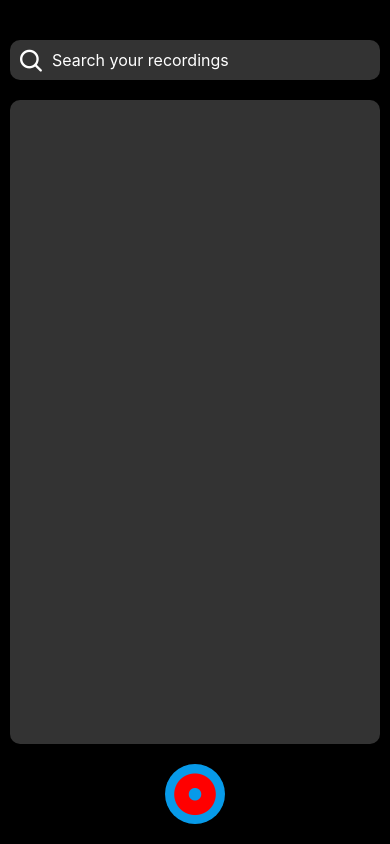
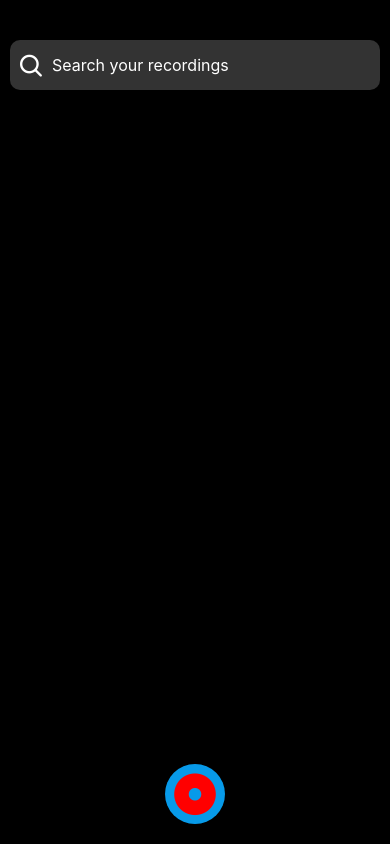
Before and after one commit to Oscarpoco/recording-app, a React Native app: screen / in a window 390 px wide. Built offline with nearby package versions, Linux system fonts and the light colour scheme.

Commit message:
I updated my recording list component with fetching items from local storage

```diff
--- a/App.js
+++ b/App.js
@@ -1,5 +1,5 @@
 import { StatusBar } from 'expo-status-bar';
-import { StyleSheet, Text, View } from 'react-native';
+import { StyleSheet, Animated  } from 'react-native';
 import { SafeAreaView } from 'react-native';
 
 // CUSTOM SCREENS
@@ -13,15 +13,55 @@ import Play from './screens/PlayingAudio';
 
 // USE STATE
 
-import { useState } from 'react';
+import { useState, useEffect, useRef } from 'react';
 
 // ENDS
+
+// EXPO
+import AsyncStorage from '@react-native-async-storage/async-storage';
 
 export default function App() {
 
   // STATES
 
-  const [view, setView] = useState('play');
+  const [recordings, setRecordings] = useState([]);
+  const [view, setView] = useState('splash');
+  const opacity = useRef(new Animated.Value(1)).current;
+
+  // ENDS
+
+  // FETCH RECORDINGS
+  useEffect(() => {
+
+    const loadRecordings = async () => {
+      try {
+        const keys = await AsyncStorage.getAllKeys();
+        const recordingsData = await AsyncStorage.multiGet(keys);
+
+        const recordings = recordingsData.map(([key, value]) => {
+          const recording = JSON.parse(value);
+          return { ...recording, key };
+        });
+
+        setRecordings(recordings);
+      } catch (error) {
+        console.error('Failed to load recordings', error);
+        Alert.alert('Error', 'Failed to load recordings.');
+      }
+    };
+
+    loadRecordings();
+  }, []);
+  // ENDS
+
+  // USE EFFECT TO AUTOMATICALLY CHANGE VIEW AFTER 2 SECONDS
+  useEffect(() => {
+    const timer = setTimeout(() => {
+      setView('play');
+    }, 2000);
+
+    return () => clearTimeout(timer);
+  }, []);
 
   // ENDS
 
@@ -29,34 +69,61 @@ export default function App() {
   // FUNCTION TO MANIPULATE THE VIEW STATE
 
   const changeView = (view) => {
-    setView(view);
-    }
+
+
+    Animated.timing(opacity, {
+      toValue: 0,
+      duration: 300,
+      useNativeDriver: true,
+    }).start(() => {
+
+
+      setView(view);
+      Animated.timing(opacity, {
+        toValue: 1,
+        duration: 300,
+        useNativeDriver: true,
+      }).start();
+    });
+  };
 
   // ENDS
 
   return (
 
     <SafeAreaView style={styles.container}>
+      <Animated.View style={[styles.container, { opacity }]}>
 
         {/* RENDERING SCREENS */}
 
-          {
-            view === 'splash' ? (<Splash/>) // SPLASH SCREEN
+        {view === 'splash' ? (
+          <Splash />
 
-          : view === 'record' ? (<Record/>) // RECORD SCREEN
 
-          : view === 'recording' ? (<Recordings/>) // RECORDINGS SCREEN
+        ) : view === 'record' ? (
+          <Record
+            changeView={changeView}
+          />
 
-          : (<Play/>) //PLAY SCREEN
 
-          }
+        ) : view === 'recording' ? (
+          <Recordings
+            changeView={changeView}
+          />
 
-        {/* ENDS */}
+
+        ) : (
+          <Play
+            changeView={changeView}
+            recordings={recordings}
+          />
+        )}
+
 
         {/* STATUSBAR */}
-          <StatusBar style="light" />
-        {/* ENDS */}
+        <StatusBar style="light" />
 
+      </Animated.View>
     </SafeAreaView>
   );
 }
--- a/package.json
+++ b/package.json
@@ -18,7 +18,9 @@
     "react-native": "0.76.1",
     "react-native-progress": "^5.0.1",
     "react-native-vector-icons": "^10.2.0",
-    "react-native-web": "~0.19.13"
+    "react-native-web": "~0.19.13",
+    "@react-native-async-storage/async-storage": "1.23.1",
+    "expo-av": "~15.0.1"
   },
   "devDependencies": {
     "@babel/core": "^7.20.0"
--- a/screens/PlayingAudio.js
+++ b/screens/PlayingAudio.js
@@ -1,51 +1,97 @@
+import
+{
+     StyleSheet,
+     TextInput,
+     View,
+     ScrollView,
+     Pressable,
+     Text,
+     Alert,
+     Keyboard,
+     KeyboardAvoidingView
 
-import { StyleSheet, TextInput, View, ScrollView } from 'react-native';
+} from 'react-native';
+import React, { useEffect, useState } from 'react';
 
 // ICONS
 import MaterialCommunityIcons from 'react-native-vector-icons/MaterialCommunityIcons';
 import Octicons from 'react-native-vector-icons/Octicons';
+import FontAwesome6 from 'react-native-vector-icons/FontAwesome6';
 
-export default function Play() {
+// EXPO
+import { Audio } from 'expo-av';
+
+export default function Play({ changeView, recordings }) {
+  const [sound, setSound] = useState();
+
+
+  // Function to play the recording
+  const playRecording = async (fileUri) => {
+    try {
+      sound = await Audio.Sound.createAsync(
+        { uri: fileUri }
+      );
+      setSound(sound);
+      await sound.playAsync();
+    } catch (error) {
+      console.error('Error playing the recording', error);
+      Alert.alert('Error', 'Failed to play the recording.');
+    }
+  };
+
   return (
-    <View style={styles.allRecordingsParent}>
+
+        <View style={styles.allRecordingsParent}>
 
         {/* TOP NAVIGATION */}
         <View style={styles.searchParent}>
             <Octicons name="search" size={25} color="#fff" />
             <TextInput
-            placeholder='Search your recordings'
+            placeholder="Search your recordings"
             placeholderTextColor="#fff"
             selectionColor="#333"
-            style={styles.searchInput}>
-            </TextInput>
+            style={styles.searchInput}
+            />
         </View>
         {/* TOP NAVIGATION ENDS */}
 
         {/* ALL RECORDINGS */}
-
         <View style={styles.myRecordings}>
-            <ScrollView>
-
+            <ScrollView style={styles.list}>
+            {recordings.map((recording) => (
+                <Pressable key={recording.key} >
+                <View style={styles.recordingItem}>
+                    <Text style={styles.recordingText}>{recording.title}</Text>
+                    <Text style={styles.recordingDuration}>
+                    {new Date(recording.duration * 1000).toISOString().substr(11, 8)}
+                    </Text>
+                    <Pressable style={styles.playButton}>
+                        {/* <FontAwesome6 name="trash-alt" size={20} color="#fff" /> */}
+                        <FontAwesome6 name="play" size={20} color="#fff" onPress={() => playRecording(recording.fileUri)}/>
+                    </Pressable>
+                </View>
+                </Pressable>
+            ))}
             </ScrollView>
         </View>
         {/* ENDS */}
 
         {/* RECORD BUTTON */}
-        <View style = {styles.navSibling}>
+        <Pressable onPress={() => changeView('record')}>
+            <View style={styles.navSibling}>
             <MaterialCommunityIcons name="record-circle" size={50} color="#FF0000" />
+            </View>
+        </Pressable>
+        {/* ENDS */}
         </View>
-        {/* ENDS */}
-    </View>
+
   );
 }
 
-
 // STYLING
 const styles = StyleSheet.create({
-
-    // PARENT CONTAINER
-  allRecordingsParent:
-  {
+  // PARENT CONTAINER
+  allRecordingsParent: {
     flex: 1,
     width: '100%',
     flexDirection: 'column',
@@ -56,21 +102,17 @@ const styles = StyleSheet.create({
     paddingVertical: 20,
     paddingHorizontal: 10,
   },
-    //   ENDS
-
-    // NAV SIBLING
-  navSibling:
-  {
-    width: 60 , height: 60,
+  // NAV SIBLING
+  navSibling: {
+    width: 60,
+    height: 60,
     borderRadius: 50,
     backgroundColor: '#079AE9',
     justifyContent: 'center',
     alignItems: 'center',
   },
-
-  //   SEARCH
-  searchParent:
-  {
+  // SEARCH
+  searchParent: {
     width: '100%',
     backgroundColor: '#333',
     flexDirection: 'row',
@@ -78,28 +120,53 @@ const styles = StyleSheet.create({
     alignItems: 'center',
     marginTop: 20,
     padding: 10,
-    paddingVertical: 0,
+    paddingVertical: 5,
     borderRadius: 10,
-    gap: 10
+    gap: 10,
   },
-
-  searchInput:
-  {
-    fontSize:16,
-    width: '85%', height: 40,
+  searchInput: {
+    fontSize: 16,
+    width: '85%',
+    height: 40,
     textAlignVertical: 'center',
   },
 
-  myRecordings:
-  {
+//   RECORDING LIST
+  myRecordings: {
     height: '80%',
     width: '100%',
-    backgroundColor: '#333',
     flexDirection: 'column',
     justifyContent: 'flex-start',
     alignItems: 'center',
-    gap: 5,
+    gap: 10,
     borderRadius: 10,
+  },
+  recordingItem:
+  {
+    backgroundColor: '#444',
+    padding: 10,
+    width: '100%',
+    borderRadius: 10,
+    marginBottom: 10,
+    position: 'relative'
+  },
+  recordingText:
+  {
+    color: '#fff',
+    fontSize: 18,
+    fontWeight: 'bold',
+  },
+  recordingDuration:
+  {
+    color: '#ccc',
+    fontSize: 14,
+  },
+
+  playButton:
+  {
+    position: 'absolute',
+    right: 20,
+    top: 20,
   }
 
 });
--- a/screens/RecordScreen.js
+++ b/screens/RecordScreen.js
@@ -1,22 +1,100 @@
 
-import { StyleSheet, Text, View, Pressable, TextInput } from 'react-native';
+import { StyleSheet, Text, View, Pressable, TextInput, Alert } from 'react-native';
+
+// REACT
+import { useState, useRef  } from 'react';
+import AsyncStorage from '@react-native-async-storage/async-storage';
+
 
 // ICONS
+import Ionicons from 'react-native-vector-icons/Ionicons';
 import Entypo from 'react-native-vector-icons/Entypo';
 import MaterialIcons from 'react-native-vector-icons/MaterialIcons';
 import MaterialCommunityIcons from 'react-native-vector-icons/MaterialCommunityIcons';
 
-export default function Record() {
+export default function Record({changeView}) {
+    // STATE
+    const [title, setTitle] = useState('');
+    const [isRecording, setIsRecording] = useState(false);
+    const [time, setTime] = useState(0);
+    const intervalRef = useRef(null);
+
+     // Start recording function
+  const startRecording = () => {
+    if (!title) {
+      Alert.alert("Please enter a title to start recording.");
+      return;
+    }
+
+    setIsRecording(true);
+    setTime(0);
+    intervalRef.current = setInterval(() => setTime(prev => prev + 1), 1000);
+  };
+
+  // Stop recording function
+  const stopRecording = () => {
+    setIsRecording(false);
+    clearInterval(intervalRef.current);
+  };
+
+  // Cancel recording function
+  const cancelRecording = () => {
+    if (isRecording) stopRecording();
+    setTime(0);
+  };
+
+  // Save recording function
+  const saveRecording = async () => {
+    if (!title) {
+      Alert.alert("Please enter a title before saving.");
+      return;
+    }
+    stopRecording();
+
+    const recordingData = {
+      title,
+      duration: time,
+      timestamp: new Date().toISOString()
+    };
+
+    try {
+      const jsonData = JSON.stringify(recordingData);
+      await AsyncStorage.setItem(`recording_${Date.now()}`, jsonData);
+      Alert.alert("Recording saved successfully!");
+      setTitle('');
+      setTime(0);
+    } catch (error) {
+      Alert.alert("Failed to save recording.");
+    }
+  };
+
+  // Format time
+  const formatTime = (seconds) => {
+    const hrs = Math.floor(seconds / 3600);
+    const mins = Math.floor((seconds % 3600) / 60);
+    const secs = seconds % 60;
+    return `${hrs.toString().padStart(2, '0')}:${mins.toString().padStart(2, '0')}:${secs.toString().padStart(2, '0')}`;
+  };
 
   return (
     <View style={styles.recordParent}>
+
+      {/* BACK BUTTON */}
+        <Pressable style ={styles.returnButton} onPress={() => changeView('play')}>
+            <Ionicons name="chevron-back" size={40} color="#fff" />
+        </Pressable>
+      {/* ENDS */}
 
       {/* TITLE */}
             <TextInput
             placeholder='Add title'
             placeholderTextColor="#B0B0B0"
             selectionColor="#000"
-            style={styles.title}>
+            maxLength={15}
+            style={styles.title}
+            value={title}
+            onChangeText={setTitle}
+            >
             </TextInput>
       {/* TITLE ENDS*/}
 
@@ -40,24 +118,30 @@ export default function Record() {
 
       {/* TIME */}
             <View>
-                <Text style={styles.time}>00:00:00</Text>
+                <Text style={styles.time}>{formatTime(time)}</Text>
             </View>
       {/* ENDS */}
 
       {/* BOTTOM NAV */}
             <View style = {styles.navParent}>
 
+                <Pressable style={styles.navChild} onPress={cancelRecording}>
                     <View style = {styles.navChild}>
                         <Entypo name="cross" size={30} color="#333" />
                     </View>
+                </Pressable>
 
+                <Pressable style={styles.navChild} onPress={isRecording ? stopRecording : startRecording}>
                     <View style = {styles.navSibling}>
-                    <MaterialCommunityIcons name="record-circle" size={50} color="#FF0000" />
+                        <MaterialCommunityIcons name={isRecording ? "pause-circle" : "record-circle"} size={50} color="#FF0000" />
                     </View>
+                </Pressable>
 
+                <Pressable style={styles.navChild} onPress={saveRecording}>
                     <View style = {styles.navChild}>
                         <MaterialIcons name="done" size={30} color="#333" />
                     </View>
+                </Pressable>
 
             </View>
       {/* ENDS */}
@@ -167,7 +251,16 @@ const styles = StyleSheet.create({
         borderColor: '#333',
         borderRadius: 10,
         paddingHorizontal: 80
-    }
+    },
     // ENDS
 
+    returnButton:
+    {
+        width: '100%',
+        flexDirection: 'row',
+        justifyContent: 'flex-start',
+        alignItems: 'center',
+        marginBottom: 50,
+    }
+
 });
--- a/screens/recordingsScreen.js
+++ b/screens/recordingsScreen.js
@@ -16,7 +16,7 @@ import MusicPlayer from './ProgressBar';
 
 
 
-export default function Recordings() {
+export default function Recordings({changeView}) {
 
 
 
```
Also changed, not shown: 1 other file (tests, documents, lock files or other folders). Lines whose indentation alone changed are shown as unchanged.
